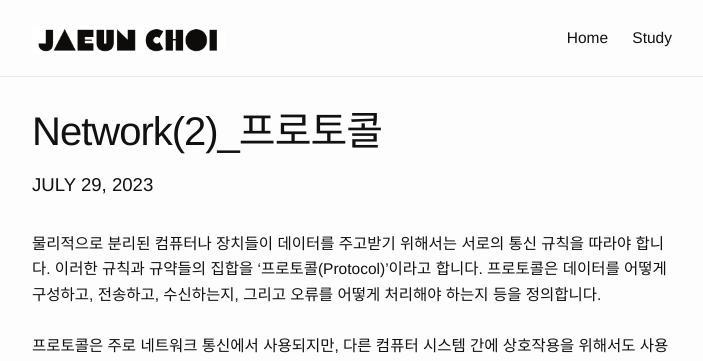
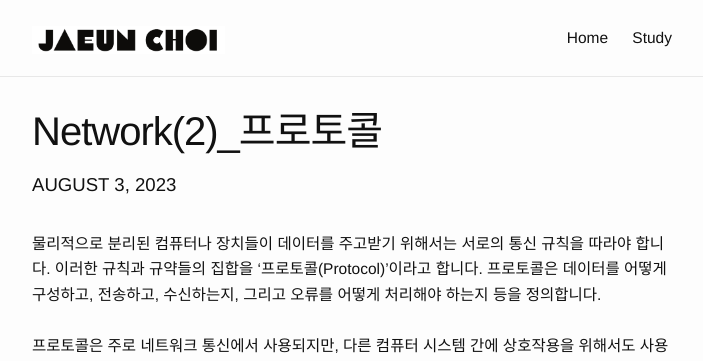
Before and after one commit to Jaeun-Choi98/jaeun-choi98.github.io, a Jekyll site: the page built from _posts/2023-08-03-network(2).md, in a window 1280 px wide. Shown: the top 361 px of the page, without its empty margins (288-991 px from the left). Built offline with Jekyll 4.4.1, drawn with Linux system fonts in a browser that asks for light colours.

Commit message:
docs(network(2)): revise date

```diff
--- a/_posts/2023-08-03-network(2).md
+++ b/_posts/2023-08-03-network(2).md
@@ -2,7 +2,7 @@
 layout: post
 title:  "Network(2)_프로토콜"
 tags: "Network"
-date:   2023-07-29 00:00:00
+date:   2023-08-03 00:00:00
 #og_image: /assets/img/content/git&github/git_github_img.jpg
 ---
 
```
